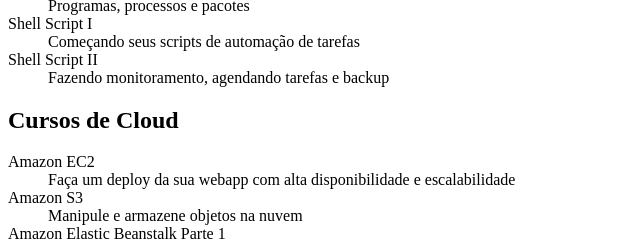
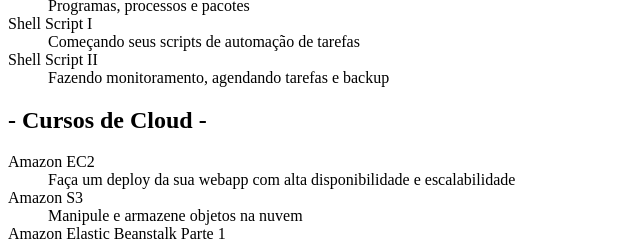
Before and after one commit to VSSantana/curso-alura-git, a plain HTML site: page index.html in a window 1280 px wide. Shown: the part 371-611 px from the top of the page, 0-640 px from the left. Drawn offline with Linux system fonts and the light colour scheme.

Commit message:
Mudança no subtítulo de CLOUD

```diff
--- a/index.html
+++ b/index.html
@@ -38,7 +38,7 @@
             <dd>Fazendo monitoramento, agendando tarefas e backup</dd>
         </dl>
 
-        <h2>Cursos de Cloud</h2>
+        <h2>- Cursos de Cloud -</h2>
         <dl>
             <dt>Amazon EC2</dt>
             <dd>Faça um deploy da sua webapp com alta disponibilidade e escalabilidade</dd>
```
